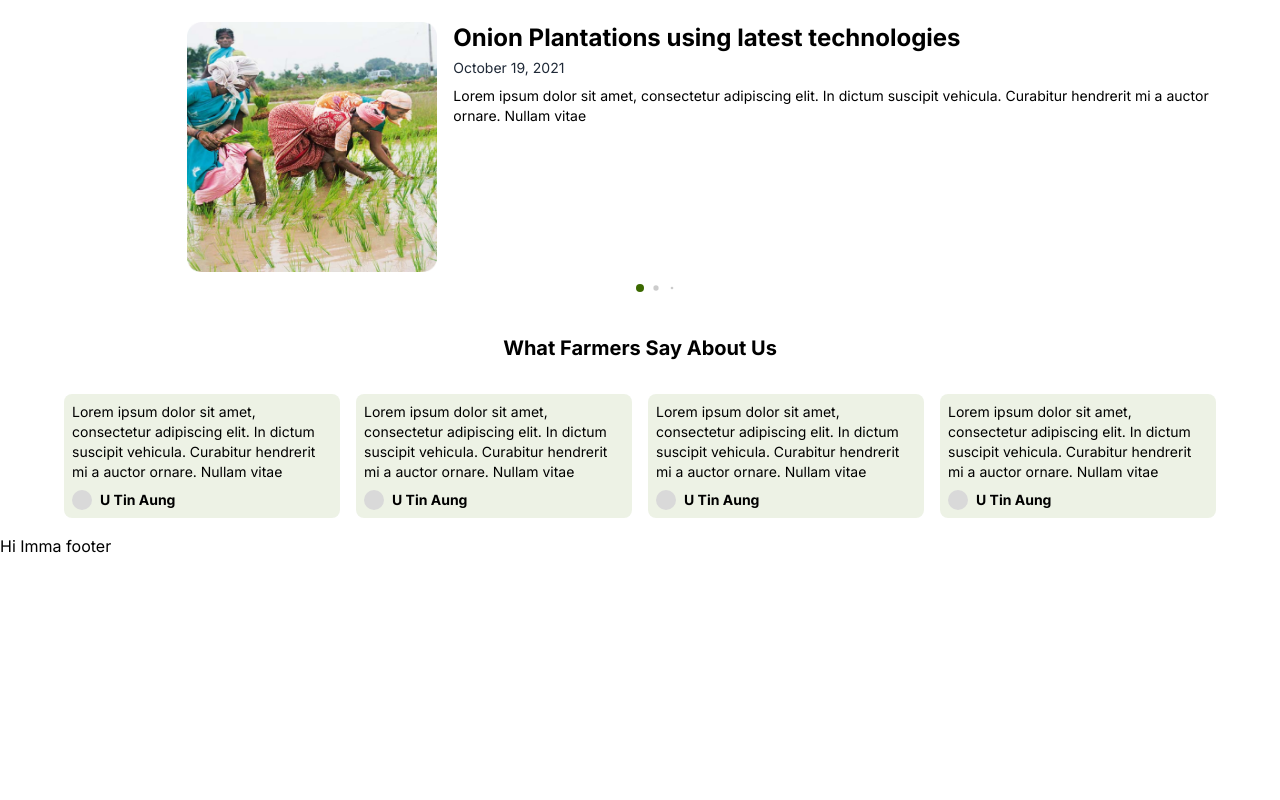
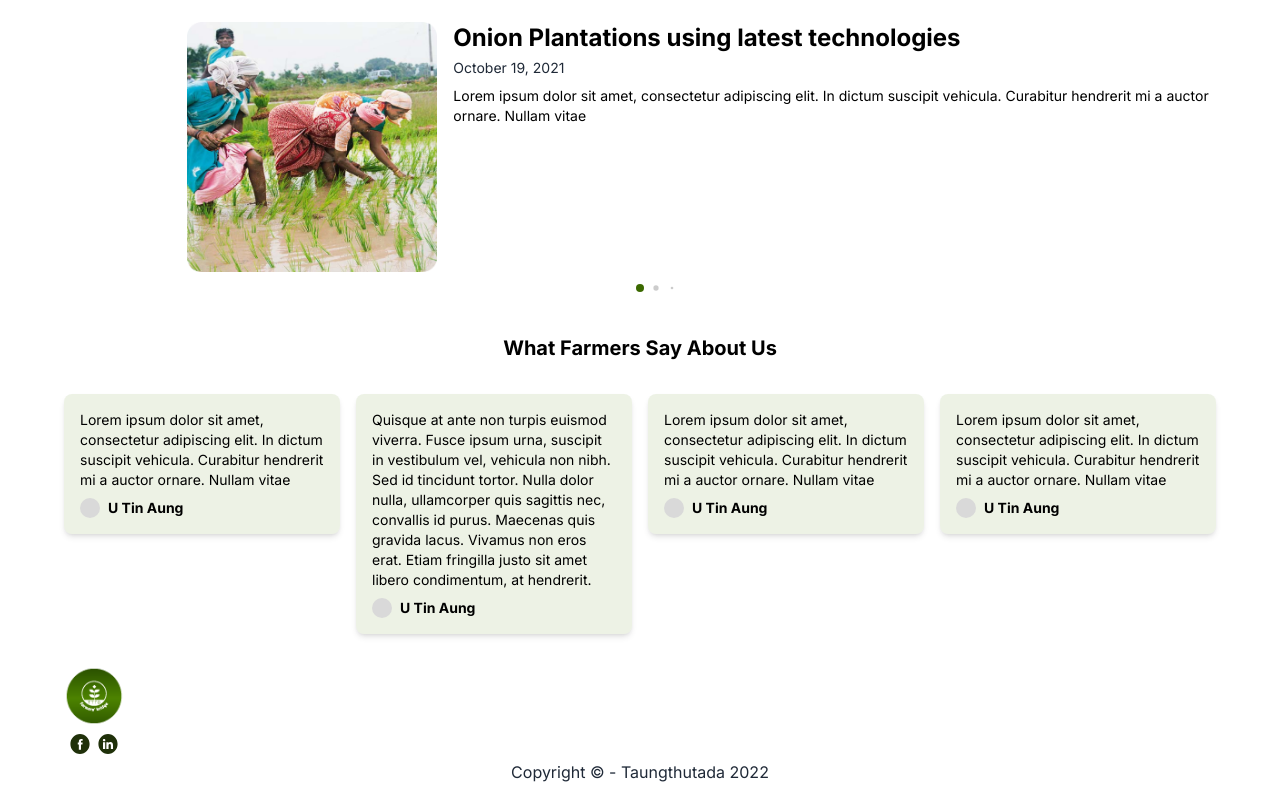
Before and after one commit to kmkhant/taungthutada, a Next.js app: page / in a window 1280 px wide. Shown: the part 4519-5319 px from the top of the page. Before the commit the page ends 5077 px from the top, so only its background shows below. Built offline with nearby package versions, Linux system fonts and the light colour scheme.

Commit message:
minor fixes

```diff
--- a/components/Footer.tsx
+++ b/components/Footer.tsx
@@ -1,9 +1,52 @@
+import Image from "next/image";
 import React from "react";
+import Logo from "../public/logo.png";
+import FacebookIcon from "../public/social/facebook.svg";
+import LinkedInIcon from "../public/social/linkedin.svg";
 
 const Footer: React.FC = () => {
 	return (
-		<footer>
-			<div>Hi Imma footer</div>
+		<footer className="mx-4 sm:mx-8 lg:mx-16 py-2 sm:py-4">
+			<div className="flex flex-col sm:flex-row justify-between">
+				<div className="flex flex-col justify-center">
+					<div className="flex justify-center">
+						<Image
+							src={Logo}
+							alt={"TTTD Logo"}
+							height={60}
+							width={60}
+						/>
+					</div>
+
+					<div className="flex mt-2 justify-center space-x-2">
+						<div>
+							<a href="https://www.facebook.com/">
+								<Image
+									src={FacebookIcon}
+									alt={"facebook"}
+									width={20}
+									height={20}
+								/>
+							</a>
+						</div>
+						<div>
+							<a href="https://www.linkedin.com">
+								<Image
+									src={LinkedInIcon}
+									alt={"linkedin"}
+									width={20}
+									height={20}
+								/>
+							</a>
+						</div>
+					</div>
+				</div>
+			</div>
+			<div>
+				<h3 className="text-md text-gray-800 text-center">
+					Copyright &copy; - Taungthutada 2022
+				</h3>
+			</div>
 		</footer>
 	);
 };
--- a/components/ReviewCard.tsx
+++ b/components/ReviewCard.tsx
@@ -13,7 +13,8 @@ const ReviewCard: React.FC<ReviewCardProps> = ({
 	description,
 }) => {
 	return (
-		<div className="bg-midColor p-2 bg-opacity-10 rounded-lg">
+		<div>
+			<div className="bg-midColor p-4 bg-opacity-10 rounded-lg shadow-md">
 				<p className="text-sm">{description}</p>
 				<div className="flex space-x-2 mt-2">
 					<Image
@@ -25,6 +26,7 @@ const ReviewCard: React.FC<ReviewCardProps> = ({
 					<p className="text-sm font-bold">{name}</p>
 				</div>
 			</div>
+		</div>
 	);
 };
 
--- a/pages/index.tsx
+++ b/pages/index.tsx
@@ -443,7 +443,7 @@ const Home: NextPage = () => {
 						What Farmers Say About Us
 					</h3>
 
-					<div className="mt-4 sm:mt-8 flex flex-col sm:flex-row justify-center space-x-0 space-y-4 sm:space-y-0 sm:space-x-4">
+					<div className="mt-2 sm:mt-8 grid grid-cols-1 sm:grid-cols-2 lg:grid-cols-4 gap-4">
 						<ReviewCard
 							imageUrl={ProfileHolder}
 							name="U Tin Aung"
@@ -452,7 +452,7 @@ const Home: NextPage = () => {
 						<ReviewCard
 							imageUrl={ProfileHolder}
 							name="U Tin Aung"
-							description="Lorem ipsum dolor sit amet, consectetur adipiscing elit. In dictum suscipit vehicula. Curabitur hendrerit mi a auctor ornare. Nullam vitae"
+							description="Quisque at ante non turpis euismod viverra. Fusce ipsum urna, suscipit in vestibulum vel, vehicula non nibh. Sed id tincidunt tortor. Nulla dolor nulla, ullamcorper quis sagittis nec, convallis id purus. Maecenas quis gravida lacus. Vivamus non eros erat. Etiam fringilla justo sit amet libero condimentum, at hendrerit."
 						/>
 						<ReviewCard
 							imageUrl={ProfileHolder}
```
Lines whose indentation alone changed are shown as unchanged.
